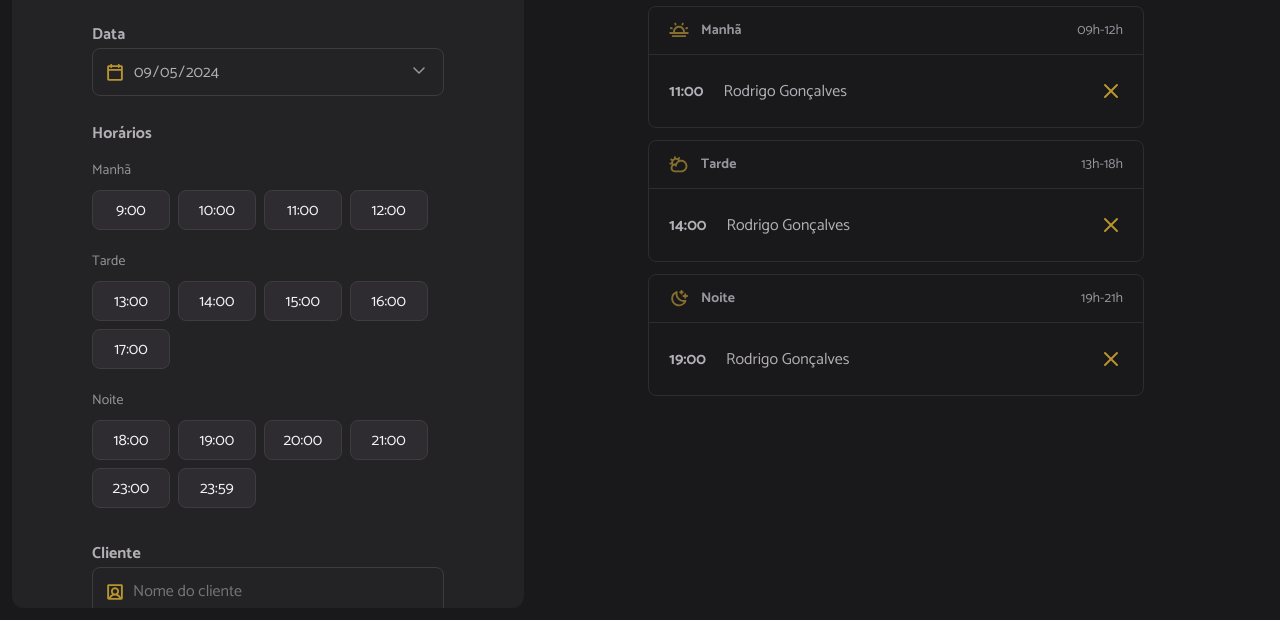
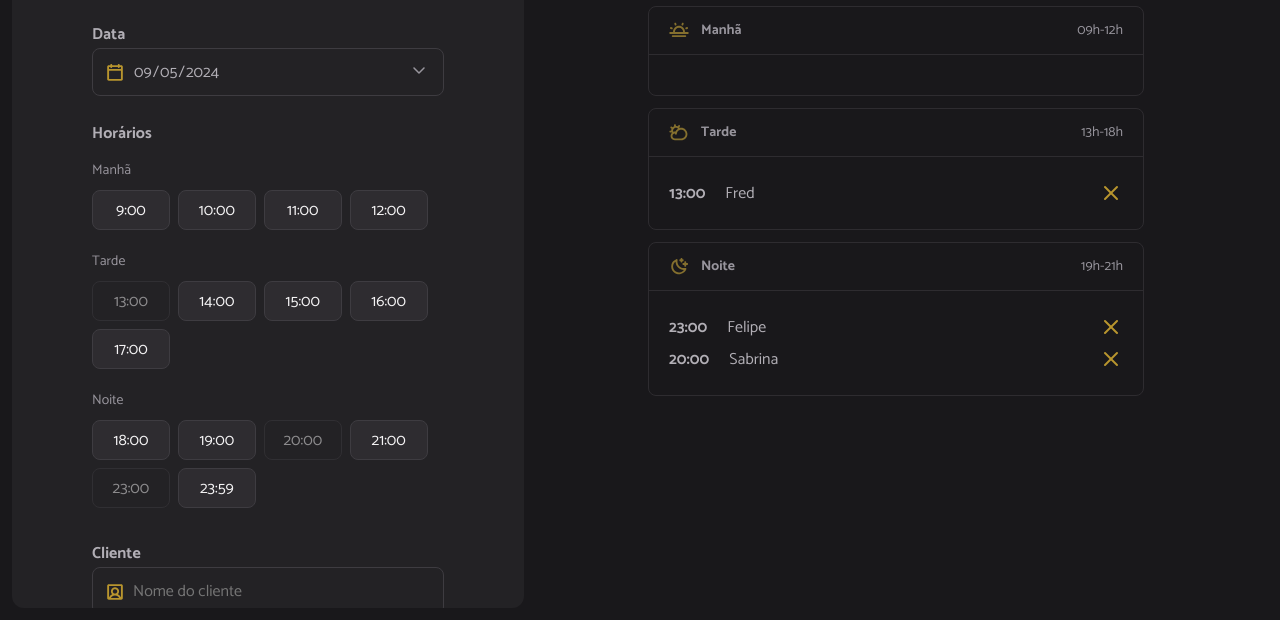
Before and after one commit to fredcarderaro/PROJETO-hairday, a website built with webpack: page index.html in a window 1280 px wide. Shown: the part 180-800 px from the top of the page. Built offline with nearby package versions, Linux system fonts and the light colour scheme; data requests are answered from the project's data file.

Commit message:
Show schedules + block unavailable hours

```diff
--- a/index.html
+++ b/index.html
@@ -108,11 +108,11 @@
         </header>
         <ul id="period-morning" class="period">
           <!-- Exemplo  -->
-          <li>
+          <!-- <li>
             <strong>11:00</strong>
             <span>Rodrigo Gonçalves</span>
             <img src="./src/assets/cancel.svg" alt="Cancelar" class="cancel-icon" />
-          </li>
+          </li> -->
         </ul>
       </section>
 
@@ -124,11 +124,11 @@
         </header>
         <ul id="period-afternoon" class="period">
           <!-- Exemplo -->
-          <li>
+          <!-- <li>
             <strong>14:00</strong>
             <span>Rodrigo Gonçalves</span>
             <img src="./src/assets/cancel.svg" alt="Cancelar" class="cancel-icon" />
-          </li>
+          </li> -->
         </ul>
       </section>
 
@@ -140,11 +140,11 @@
         </header>
         <ul id="period-night" class="period">
           <!-- Exemplo -->
-          <li>
+          <!-- <li>
             <strong>19:00</strong>
             <span>Rodrigo Gonçalves</span>
             <img src="./src/assets/cancel.svg" alt="Cancelar" class="cancel-icon" />
-          </li>
+          </li> -->
         </ul>
       </section>
     </aside>
--- a/server.json
+++ b/server.json
@@ -1,9 +1,19 @@
 {
   "schedules": [
     {
-      "id": 1725500494603,
-      "name": "fred",
-      "when": "2024-09-05T02:00:00.000Z"
+      "id": 1725506012177,
+      "name": "Fred",
+      "when": "2024-09-05T13:00:00.000Z"
+    },
+    {
+      "id": 1725506020896,
+      "name": "Felipe",
+      "when": "2024-09-05T23:00:00.000Z"
+    },
+    {
+      "id": 1725506202471,
+      "name": "Sabrina",
+      "when": "2024-09-05T20:00:00.000Z"
     }
   ]
 }
--- a/src/modules/form/hours-load.js
+++ b/src/modules/form/hours-load.js
@@ -4,19 +4,25 @@ import { hoursClick } from "./hours-click.js";
 
 const hours = document.getElementById("hours");
 
-export function hoursLoad({ date }) {
+export function hoursLoad({ date, dailySchedules }) {
   // Limpa a lista de horários
   hours.innerHTML = "";
+
+  // Obtem array com os horários ocupados
+  const unAvailableHours = dailySchedules.map((schedule) => dayjs(schedule.when).format("HH:mm"));
+
   const opening = openingHours.map((hour) => {
     // Recupera somente a hora
     const [scheduleHour] = hour.split(":");  // Desestrutura o array e pega somente horas
 
     // Adiciona a hora na data e verifica se está no passado
-    const isHourPast = dayjs(date).add(scheduleHour, "hour").isAfter(dayjs());
+    const isHourPast = dayjs(date).add(scheduleHour, "hour").isBefore(dayjs());
+
+    const available = !unAvailableHours.includes(hour) && !isHourPast;
 
     return {
       hour,
-      available: isHourPast,
+      available,
     }
 
     // console.log(scheduleHour, isHourPast);
--- a/src/modules/schedules/load.js
+++ b/src/modules/schedules/load.js
@@ -1,12 +1,21 @@
+import { scheduleFetchByDay } from "../../services/schedule-fetch-by-day.js";
 import { hoursLoad } from "../form/hours-load.js";
+import { scheduleShow } from "../schedules/show.js";
 
 const selectedDate = document.getElementById("date");
 
-export function schedulesDay() {
+export async function schedulesDay() {
   // Obtem a data do input
   const date = selectedDate.value;
+
+  //Busca na API os agendamentos
+  const dailySchedules = await scheduleFetchByDay({ date });
+
+  // Exibe os agendamentos
+  scheduleShow({ dailySchedules });
+
   // Renderiza as horas disponíveis
-  hoursLoad({ date });
+  hoursLoad({ date, dailySchedules });
 
 
   // Busca na API os agendamentos para carregar do lado direito da tela.
--- /dev/null
+++ b/src/modules/schedules/show.js
@@ -0,0 +1,57 @@
+import dayjs from "dayjs";
+
+// Seleciona as sessões da manhã, tarde e noite
+const periodMorning = document.getElementById("period-morning");
+const periodAfternoon = document.getElementById("period-afternoon");
+const periodNight = document.getElementById("period-night");
+
+export function scheduleShow({ dailySchedules }) {
+  try {
+    // Manhã
+    periodMorning.innerHTML = "";
+    periodAfternoon.innerHTML = "";
+    periodNight.innerHTML = "";
+
+    // Renderiza os agendamentos por periodo
+    dailySchedules.forEach((schedule) => {
+      const item = document.createElement("li");
+      const time = document.createElement("strong");
+      const name = document.createElement("span");
+
+      // Adiciona o ID do agendamento
+      item.setAttribute("data-id", schedule.id);
+
+      time.textContent = dayjs(schedule.when).format("HH:mm");
+      name.textContent = schedule.name;
+
+      // Cria ícone de cancelar agendamento
+      const cancelIcon = document.createElement("img");
+      cancelIcon.classList.add("cancel-item");
+      cancelIcon.setAttribute("src", "./src/assets/cancel.svg");
+      cancelIcon.setAttribute("alt", "Cancelar");
+
+      // Adiciona o tempo, nome e icone
+      item.append(time, name, cancelIcon);
+
+      // Obtém somente a hora
+      const hour = dayjs(schedule.when).hour();
+
+      // Renderiza o agendamento na sessão (manhã, tarde, noite)
+      if (hour <= 12) {
+        periodMorning.appendChild(item);
+      } else if (hour > 12 && hour <= 18) {
+        periodAfternoon.appendChild(item);
+      } else {
+        periodNight.appendChild(item);
+      }
+
+
+
+    });
+
+
+  } catch (error) {
+    alert("Não foi possível exibir os agendamentos.");
+    console.log(error);
+  }
+}
--- a/src/services/schedule-fetch-by-day.js
+++ b/src/services/schedule-fetch-by-day.js
@@ -1,17 +1,16 @@
 import dayjs from "dayjs";
 import { apiConfig } from "./api-config.js";
-export async function scheduleFetchByDay(date) {
+export async function scheduleFetchByDay({ date }) {
   try {
     // Faz a requisição à API via GET
     const response = await fetch(`${apiConfig.baseURL}/schedules`);
 
     // Converte a resposta para JSON
-    const data = await response.hson();
+    const data = await response.json();
 
     // Filtra os agendamentos para o dia selecionado
     const dailySchedules = data.filter((schedule) =>
-      dayjs(date).isSame(schedule.when, "day")
-    );
+      dayjs(date).isSame(schedule.when, "day"));
 
     return dailySchedules;
   } catch (error) {
```
